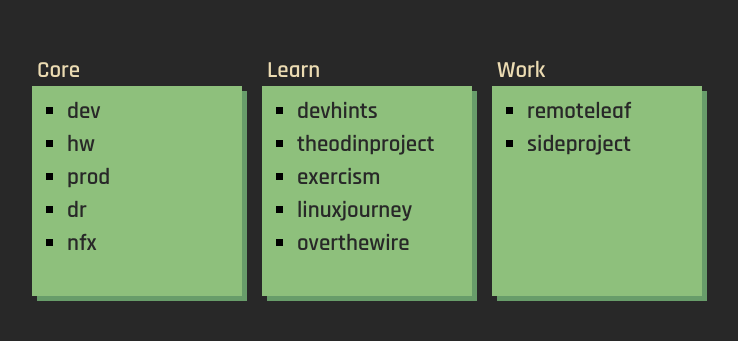
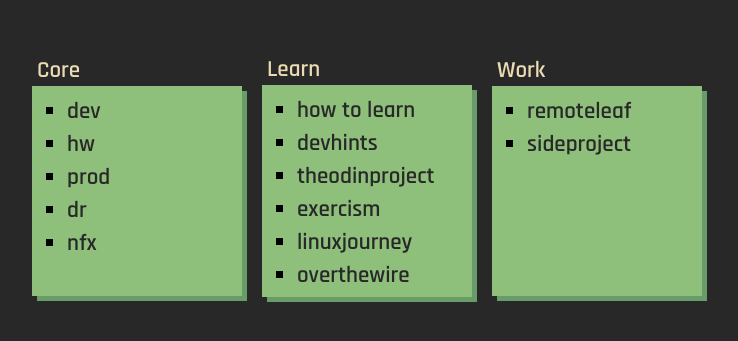
Before and after one commit to shanec-/startpage, a Vue app: page / in a window 1280 px wide. Shown: the part 219-560 px from the top of the page, without its empty margins (273-1011 px from the left). Built offline with nearby package versions, Linux system fonts and the light colour scheme; a web font is replaced by a local one.

Commit message:
feat(data.js): added learning to learn

```diff
--- a/src/shared/data.js
+++ b/src/shared/data.js
@@ -27,6 +27,10 @@
   {
     category: "Learn",
     links: [
+      {
+        href: "https://medium.com/skilluped/a-comprehensive-overview-of-the-worlds-most-popular-online-course-learning-how-to-learn-e33aef74679d",
+        text: "how to learn"
+      },
       {
         href: "https://devhints.io",
         text: "devhints"
```
